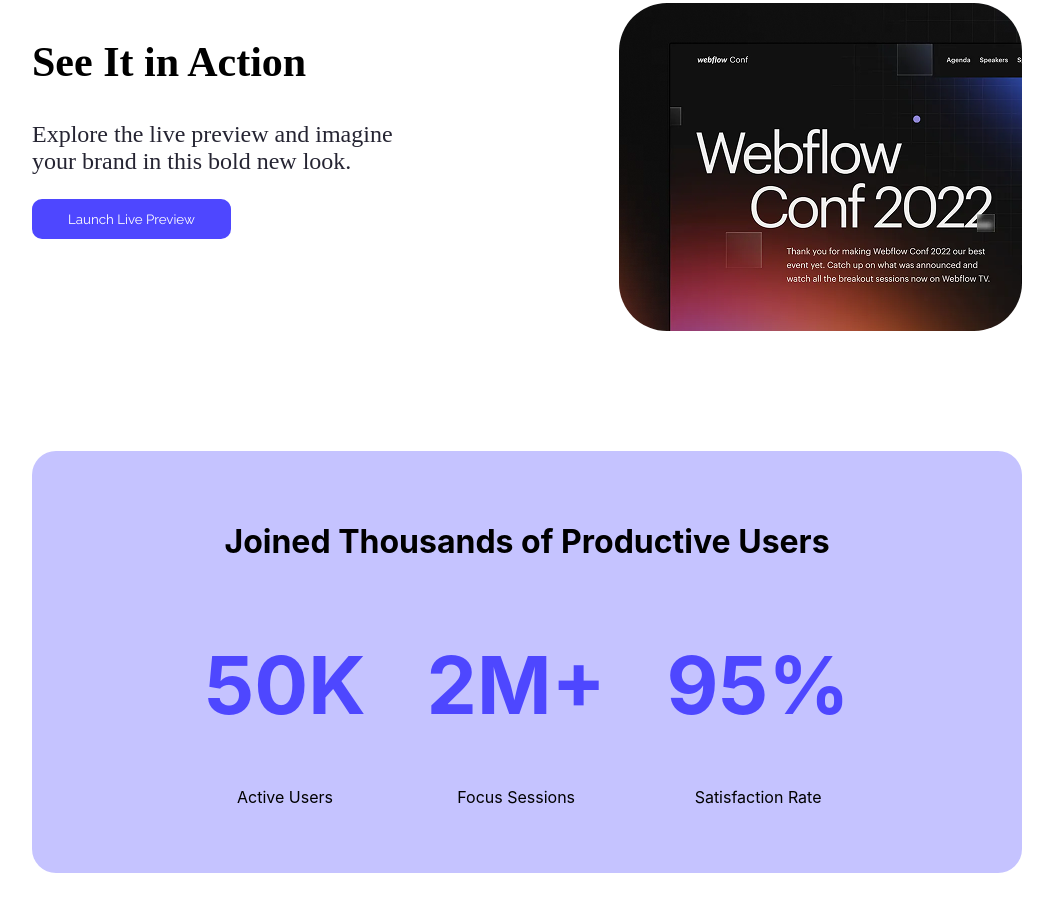
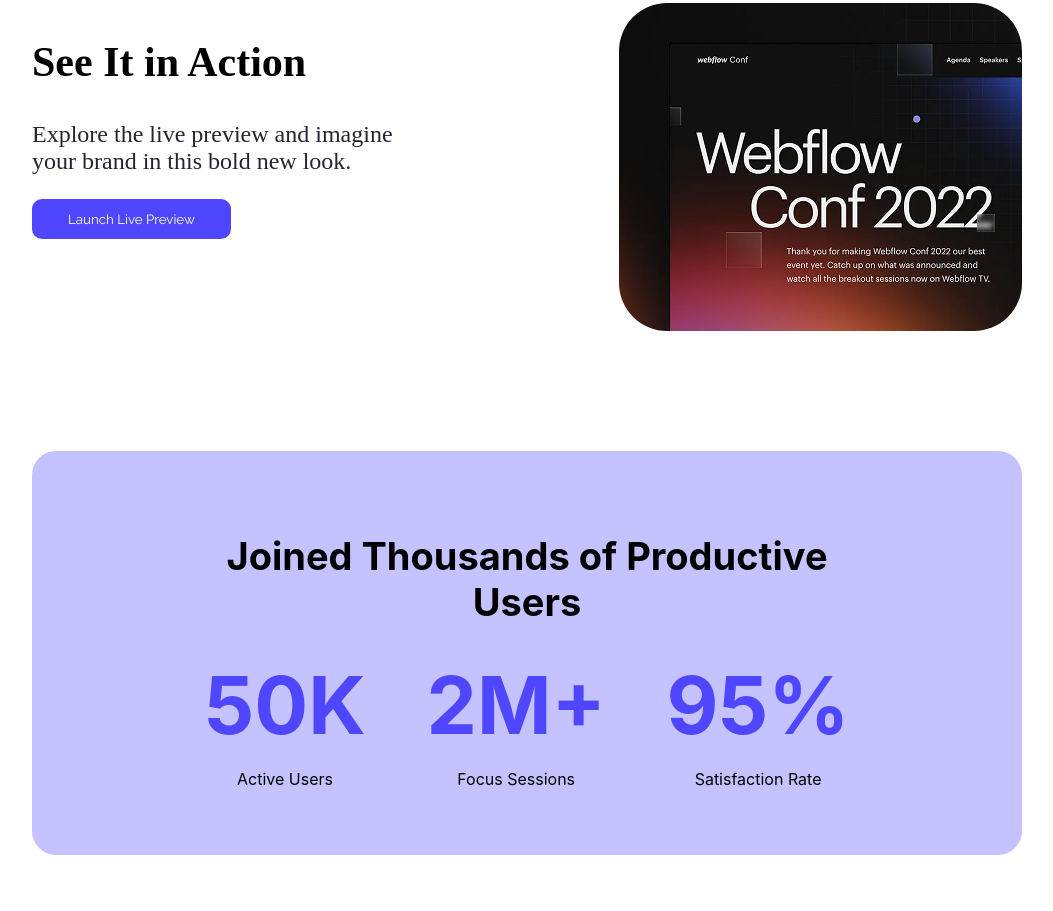
Before and after one commit to obaidur-0090/assignment-1, a plain HTML site: page index.html in a window 1280 px wide. Shown: the part 811-1722 px from the top of the page, without its empty margins (113-1166 px from the left). Drawn offline with Linux system fonts and the light colour scheme.

Commit message:
section_2 done

```diff
--- a/index.html
+++ b/index.html
@@ -36,21 +36,21 @@
                 <img src="Assets/wc-mini.png" alt="">
             </div>
         </section>
-        <sectionv class="section_2 inter">
+        <section class="section_2 inter">
             <div>
                 <h1>Joined Thousands of Productive Users</h1>
             </div>
             <div class="section_2_div">
                 <div>
-                    <h1 class="color" style="font-size: 80px;">50K</h1>
+                    <h1 class="color">50K</h1>
                     <p>Active Users</p>
                 </div>
                 <div>
-                    <h1 class="color"style="font-size: 80px;">2M+</h1>
+                    <h1 class="color">2M+</h1>
                     <p>Focus Sessions</p>
                 </div>
                 <div>
-                    <h1 class="color"style="font-size: 80px;">95%</h1>
+                    <h1 class="color">95%</h1>
                     <p>Satisfaction Rate</p>
                 </div>
             </div>
--- a/style.css
+++ b/style.css
@@ -7,14 +7,14 @@ body {
     font-family: "Raleway", sans-serif;
     font-optical-sizing: auto;
     font-weight: weight;
-    font-style:normal;
+    font-style: normal;
 }
 
 .inter {
     font-family: "Inter", sans-serif;
     font-optical-sizing: auto;
-    font-weight:weight;
-    font-style:normal;
+    font-weight: weight;
+    font-style: normal;
 }
 
 header {
@@ -68,7 +68,8 @@ header {
 .text h1 {
     font-size: 64px;
 }
-.action{
+
+.action {
     display: flex;
     justify-content: space-around;
     margin-top: 116px;
@@ -76,30 +77,46 @@ header {
     margin: 116px 145px;
 
 }
-.action p{
+
+.action p {
     font-size: 24px;
     font-weight: normal;
     color: #252432;
 }
-.action h1{
+
+.action h1 {
     font-size: 42px;
 }
-.imges img{
+
+.imges img {
     width: 403px;
     height: 328px;
     border-radius: 48px;
 }
-.section_2{
- display: block;
- text-align: center;
- border-radius: 24px;
-background-color: #c5c3ff;
-margin: 116px 145px;
-padding: 50px 142px;
+
+.section_2 {
+    text-align: center;
+    border-radius: 24px;
+    background-color: #c5c3ff;
+    margin: 116px 145px;
+    padding: 50px 142px;
 }
-.section_2_div{
+.section_2 h1 {
+    font-size: 38px;
+}
+
+.section_2_div {
     display: flex;
     justify-content: space-around;
+    text-align: center;
+}
 
+.section_2_div p {
+    color: #000000;
 
 }
+.section_2_div h1 {
+      margin: 0;
+  font-size: 80px;
+
+}
```
